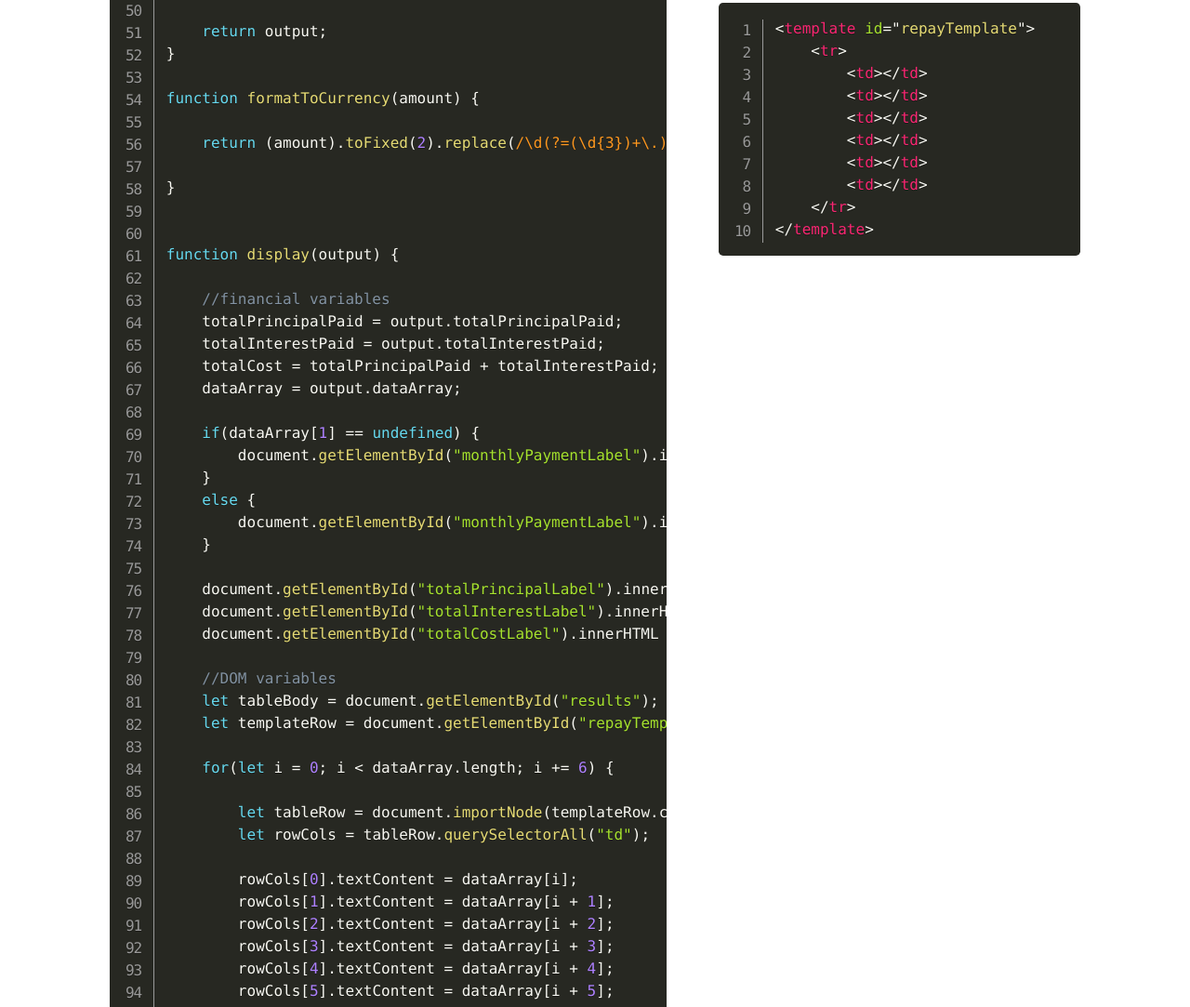
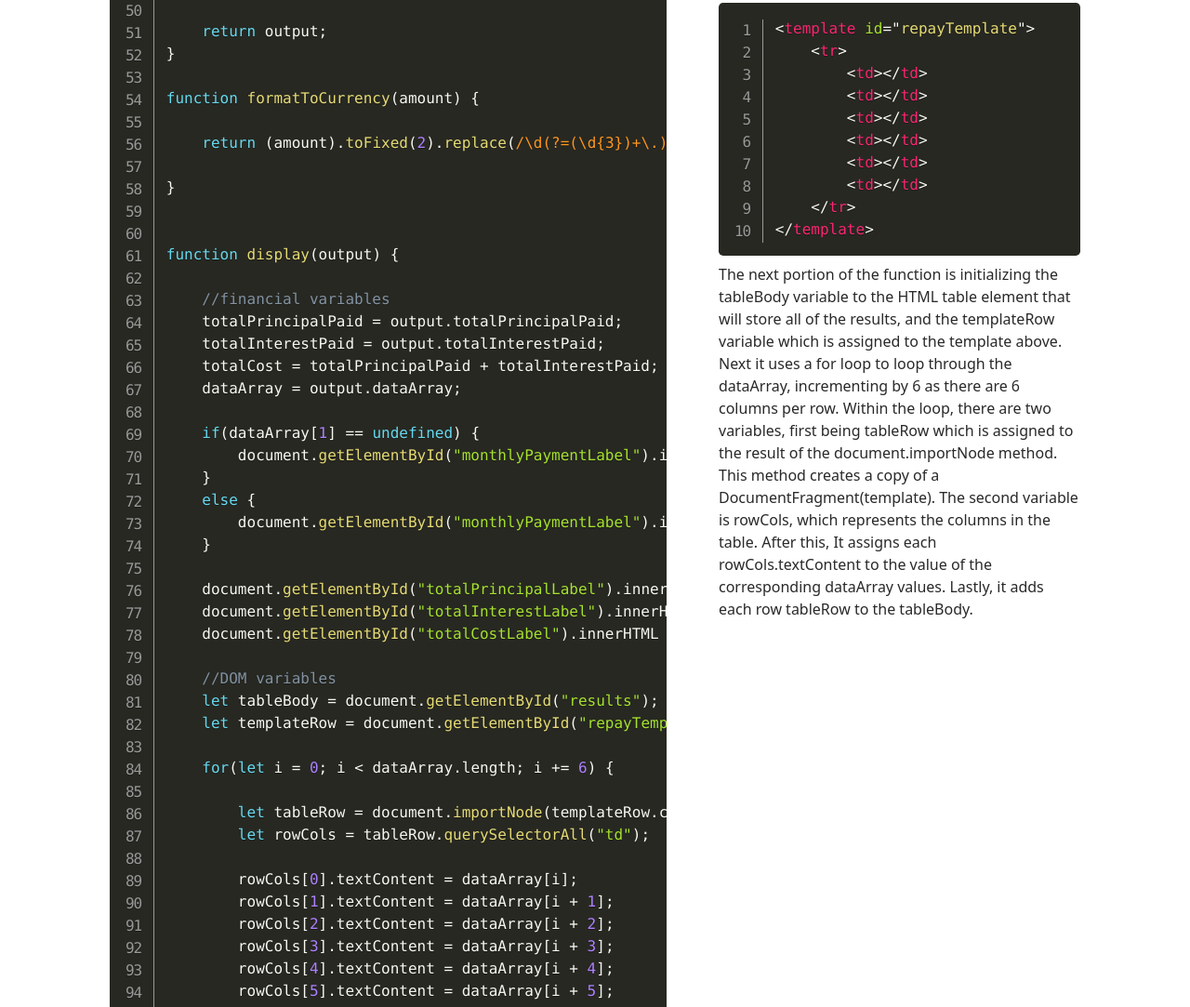
Before and after one commit to DominicWegrzynowski/Repay, a plain HTML site: page code.html in a window 1280 px wide. Shown: the part 1321-2404 px from the top of the page at 93% size. Drawn offline with nearby package versions, Linux system fonts and the light colour scheme.

Commit message:
Finished Code page

```diff
--- a/code.html
+++ b/code.html
@@ -205,7 +205,7 @@
                                     &lt;/template>
                                 </code>
                             </pre>
-                            <p></p>
+                            <p>The next portion of the function is initializing the tableBody variable to the HTML table element that will store all of the results, and the templateRow variable which is assigned to the template above. Next it uses a for loop to loop through the dataArray, incrementing by 6 as there are 6 columns per row. Within the loop, there are two variables, first being tableRow which is assigned to the result of the document.importNode method. This method creates a copy of a DocumentFragment(template). The second variable is rowCols, which represents the columns in the table. After this, It assigns each rowCols.textContent to the value of the corresponding dataArray values. Lastly, it adds each row tableRow to the tableBody.</p>
                         </ul>
                     </div>
                 </div>
```
